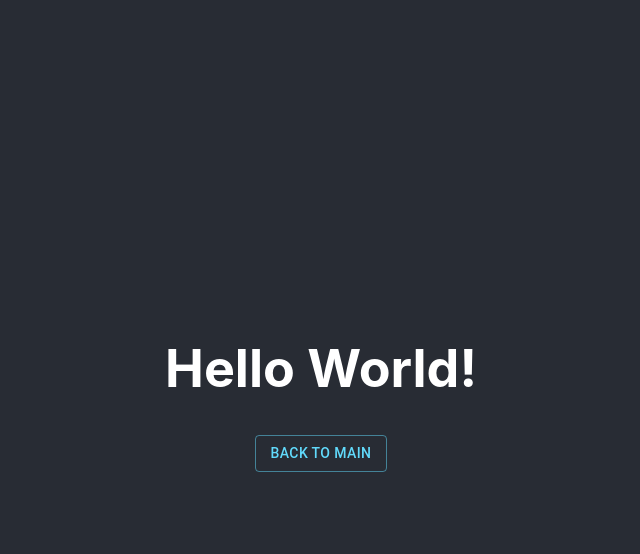
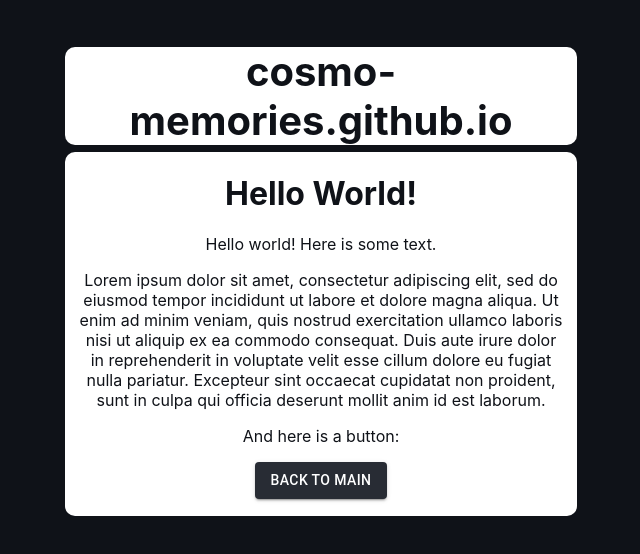
Before and after one commit to cosmo-memories/cosmo-memories.github.io, a React (Create React App) app: page /helloworld in a window 1280 px wide. Shown: the top 554 px of the page, without its empty margins (319-959 px from the left). Built offline with nearby package versions, Linux system fonts and the light colour scheme.

Commit message:
Hello world!

```diff
--- a/src/App.css
+++ b/src/App.css
@@ -1,46 +1,43 @@
 .App {
   text-align: center;
-  background-color: #282c34;
+  background-color: #0f1218;
   min-height: 100vh;
   display: flex;
   flex-direction: column;
   align-items: center;
-  justify-content: center;
+  /* justify-content: center; */
   font-size: calc(10px + 2vmin);
   color: white;
 }
 
-.App-logo {
-  height: 40vmin;
-  pointer-events: none;
+.text-block {
+  padding-left: 1vw;
+  padding-right: 1vw;
 }
 
-@media (prefers-reduced-motion: no-preference) {
-  .App-logo {
-    animation: App-logo-spin infinite 20s linear;
-  }
+.box {
+  align-items: center;
+  background-color: #ffffff;
+  color: #0f1218;
+  width: 40vw;
+  border-radius: 10px;
+  padding-top: 1px;
+  padding-bottom: 1px;
+  font-size: 2vh;
 }
 
-.App-header {
-  background-color: #282c34;
-  min-height: 100vh;
-  display: flex;
-  flex-direction: column;
+.box-head {
+  position: relative;
+  top: 2.5vh;
   align-items: center;
-  justify-content: center;
-  font-size: calc(10px + 2vmin);
-  color: white;
+  background-color: #ffffff;
+  color: #0f1218;
+  width: 40vw;
+  min-height: 2vh;
+  border-radius: 10px;
+  font-size: 2.5vh;
 }
 
 .App-link {
-  color: #61dafb;
+  color: #25aacf;
 }
-
-@keyframes App-logo-spin {
-  from {
-    transform: rotate(0deg);
-  }
-  to {
-    transform: rotate(360deg);
-  }
-}
--- a/src/HelloWorld.tsx
+++ b/src/HelloWorld.tsx
@@ -4,14 +4,29 @@ import { Link } from "react-router-dom";
 const HelloWorld = () => {
     return (
         <div>
-            <p>
+            <p className='box-head'>
+                <h1>cosmo-memories.github.io</h1>
+            </p>
+            <div className='box'>
                 <h1>Hello World!</h1>
-            </p>
-            <p>
-                <Link to={"/"} className='tlink'>
-                    <Button variant="outlined" color="secondary" onClick={() => {}}>Back to Main</Button>
-                </Link>
-            </p>
+                <p>
+                    Hello world! Here is some text.
+                </p>
+                <p className='text-block'>
+                    Lorem ipsum dolor sit amet, consectetur adipiscing elit, sed do eiusmod tempor incididunt ut labore et dolore magna aliqua.
+                    Ut enim ad minim veniam, quis nostrud exercitation ullamco laboris nisi ut aliquip ex ea commodo consequat.
+                    Duis aute irure dolor in reprehenderit in voluptate velit esse cillum dolore eu fugiat nulla pariatur.
+                    Excepteur sint occaecat cupidatat non proident, sunt in culpa qui officia deserunt mollit anim id est laborum.
+                </p>
+                <p>
+                    And here is a button:
+                </p>
+                <p>
+                    <Link to={"/"} className='tlink'>
+                        <Button variant="contained" onClick={() => {}}>Back to Main</Button>
+                    </Link>
+                </p>
+            </div>
         </div>
     )
 }
--- a/src/Main.tsx
+++ b/src/Main.tsx
@@ -5,14 +5,25 @@ import { Button } from "@mui/material";
 const Main = () => {
     return (
         <div>
-            <p>
-                <h1>!! Placeholder !!</h1>
+            <p className='box-head'>
+                <h1>cosmo-memories.github.io</h1>
             </p>
-            <p>
+            <div className='box'>
+                <p className='text-block'>
+                    This is a placeholder page.
+                </p>
+                <p className='text-block'>
+                    I don't know what I'm doing. Send help.
+                </p>
+                <p>
                 <Link to={"/helloworld"} className='tlink'>
-                    <Button variant="outlined" color="secondary" onClick={() => {}}>Hello World</Button>
-                </Link>
+                    <Button variant="contained" onClick={() => {}}>Hello World</Button>
+                </Link> &nbsp;
+                <a href='https://github.com/cosmo-memories/'>
+                    <Button variant="contained" onClick={() => {}}>Github Profile</Button>
+                </a>
             </p>
+            </div>
         </div>
     )
 }
```
